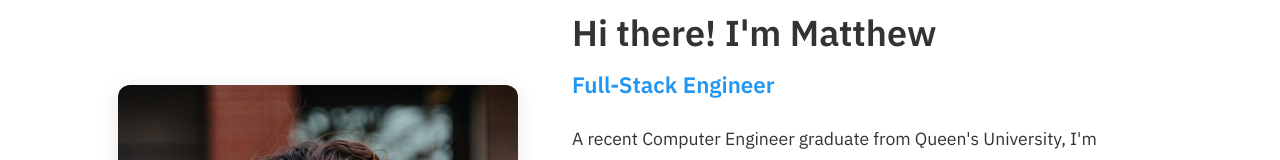
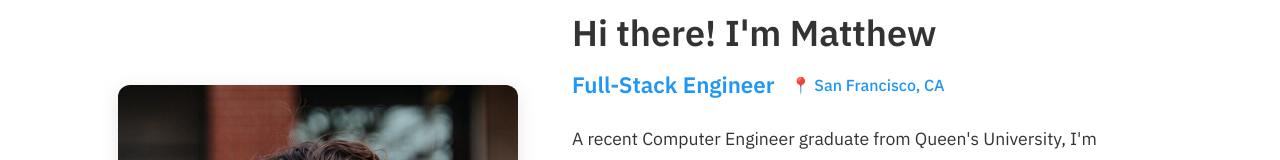
Before and after one commit to mattmac02/Personal_Website, a React (Vite) app: page / in a window 1280 px wide. Shown: the part 256-416 px from the top of the page. Built offline with nearby package versions, Linux system fonts and the light colour scheme.

Commit message:
update(experience): Add up to date job experience

```diff
--- a/src/pages/About.tsx
+++ b/src/pages/About.tsx
@@ -124,9 +124,26 @@ const About = () => {
                     mb: 3,
                     fontWeight: 600,
                     fontSize: { xs: '1.2rem', md: '1.4rem' },
+                    display: 'flex',
+                    alignItems: 'center',
+                    gap: 2,
+                    flexWrap: 'wrap',
                   }}
                 >
                   Full-Stack Engineer
+                  <Typography
+                    component="span"
+                    sx={{
+                      color: 'primary.main',
+                      fontWeight: 500,
+                      fontSize: '1rem',
+                      display: 'flex',
+                      alignItems: 'center',
+                      gap: 0.5,
+                    }}
+                  >
+                    📍 San Francisco, CA
+                  </Typography>
                 </Typography>
                 <Typography
                   variant="body1"
--- a/src/pages/Experience.tsx
+++ b/src/pages/Experience.tsx
@@ -34,7 +34,7 @@ interface Extracurricular {
 interface Technologies {
   frontend: string[]
   backend: string[]
-  tools: string[]
+  dataLayer: string[]
 }
 
 const fetchExperienceData = () => new Promise(resolve => setTimeout(() => resolve([
@@ -45,7 +45,13 @@ const fetchExperienceData = () => new Promise(resolve => setTimeout(() => resolv
     company: 'Pivotal Life Sciences',
     website: 'https://pivotallifesciences.com',
     description: [
-      'Currently working on the development of a new AI-powered investment platform for Pivotal Life Sciences.',
+      'Designed and shipped full-stack features in a biotech AI driven investment platform using React, Next.js, TypeScript, Python, and AWS, directly contributing to the onboarding and use of 25+ internal users.',
+      'Co-led development of an AI-powered natural language search feature trained using private warehouse data, significantly improving search relevance and reducing investor research time.',
+      'Architected and maintained low-latency RESTful APIs, optimizing payload chunking and reducing average response time by 40%, enhancing platform responsiveness.',
+      'Owned platform reliability as one of two full-stack engineers, implementing monitoring and alerting systems (Datadog) to maintain 99.9% uptime and resolve production issues swiftly.',
+      'Collaborated with cross-functional stakeholders (investors, biologists, statisticians) to define, scope, and ship data-heavy features used in >80% of workflows.',
+      'Designed warehouse table schemas and leveraged ETL pipelines with Apache Airflow, extracting structured research data from warehouse to application database, powering analytics for 80+ investment opportunities.',
+
     ],
   },
   {
@@ -55,7 +61,7 @@ const fetchExperienceData = () => new Promise(resolve => setTimeout(() => resolv
     company: 'Pivotal Life Sciences',
     website: 'https://pivotallifesciences.com',
     description: [
-      'Curently working.',
+      'Currently working on the development of a new AI-powered investment platform for Pivotal Life Sciences.',
     ],
   },
   {
@@ -109,9 +115,9 @@ const fetchEducationData = () => new Promise(resolve => setTimeout(() => resolve
 ]), 250))
 
 const fetchTechnologiesData = () => new Promise(resolve => setTimeout(() => resolve({
-  frontend: ['React', 'TypeScript', 'Material-UI', 'NextJS', 'CSS3', 'HTML5'],
-  backend: ['AWS', 'Node.js', 'Python', 'PostgreSQL', 'Snowflake'],
-  tools: ['Airflow', 'Git', 'Docker', 'AWS', 'Jenkins', 'Jira']
+  frontend: ['React', 'Next.js', 'TypeScript', 'JavaScript', 'MaterialUI', 'Auth0', 'Datadog', 'Heroku', 'Dependabot'],
+  backend: ['Python', 'SQL', 'Node.js', 'AWS CDK', 'AWS Lambda', 'API Gateway', 'RDS', 'CodePipeline'],
+  dataLayer: ['Apache Airflow', 'AWS Athena', 'Warehouse']
 }), 250))
 
 const fetchExtracurricularData = () => new Promise(resolve => setTimeout(() => resolve([
@@ -639,13 +645,13 @@ const Experience = () => {
                   ))}
                 </Box>
                 <Typography variant="h6" gutterBottom sx={{ fontWeight: 600, color: 'text.primary', mb: 1.5, fontSize: '1rem' }}>
-                  Tools & Platforms
+                  Data Layer
                 </Typography>
                 <Box sx={{ display: 'flex', flexWrap: 'wrap', gap: 0.75 }}>
-                  {technologies.tools.map((tool) => (
+                  {technologies.dataLayer.map((tech) => (
                     <Chip
-                      key={tool}
-                      label={tool}
+                      key={tech}
+                      label={tech}
                       color="default"
                       variant="outlined"
                       size="small"
```
